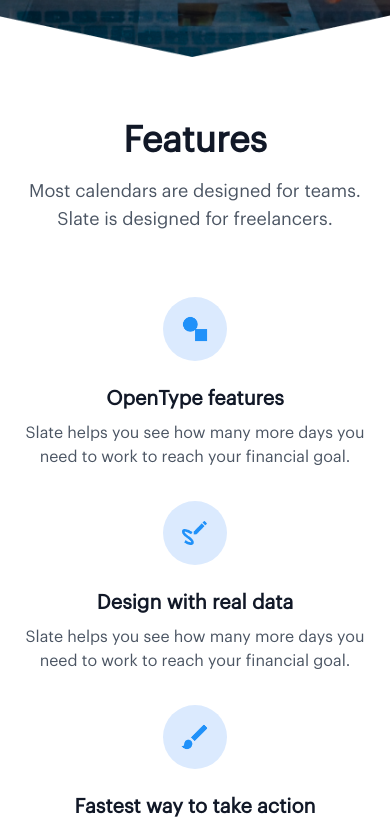
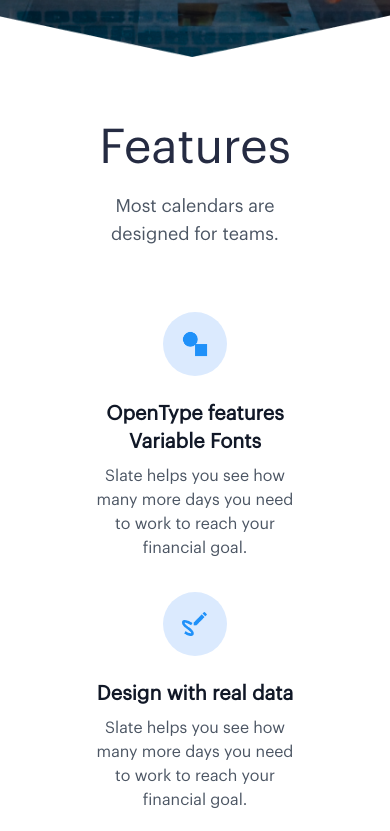
Before and after one commit to mateusmoraes6/figmaland, a React (Vite) app: page / in a window 390 px wide. Shown: the part 787-1618 px from the top of the page. Built offline with nearby package versions, Linux system fonts and the light colour scheme.

Commit message:
style: adjust component styling

```diff
--- a/src/App.jsx
+++ b/src/App.jsx
@@ -5,7 +5,7 @@ import { CalendarFeature } from "./components/CalendarFeature";
 import { Newsletter } from "./components/Newsletter";
 import { Partners } from "./components/Partners";
 import { Testimonials } from "./components/Testimonials";
-import Pricing from "./components/Pricing";
+import { Pricing } from "./components/Pricing";
 import { ContactUs } from "./components/ContactUs";
 import { Footer } from "./components/Footer";
 
--- a/src/components/Feature/index.jsx
+++ b/src/components/Feature/index.jsx
@@ -1,19 +1,24 @@
+import { Heading } from "../Heading";
 import drawing from "../../assets/images/features/mdi_drawing.png";
 import draw from "../../assets/images/features/mdi_draw.png";
 import brush from "../../assets/images/features/mdi_brush.png";
-import { VideoFeature } from "./VideoFeature";
+// import { VideoFeature } from "./VideoFeature";
+import featureVideo from "../../assets/videos/feature_video.mp4";
 
 export const Feature = () => {
   return (
     <div className="bg-white font-graphik py-16">
       <div className="max-w-7xl mx-auto px-4 sm:px-6 lg:px-8">
         <div className="text-center mb-16">
-          <h2 className="text-4xl lg:text-5xl font-bold text-gray-900 mb-4">
+          <Heading type="h2" className="text-gray-900 mb-4">
             Features
-          </h2>
-          <p className="text-lg text-gray-600">
-            Most calendars are designed for teams. Slate is designed for
+          </Heading>
+          <p className="hidden md:block text-lg text-gray-600">
+            Most calendars are designed for teams. <br /> Slate is designed for
             freelancers.
+          </p>
+          <p className="block md:hidden text-lg text-gray-600">
+            Most calendars are <br /> designed for teams.
           </p>
         </div>
 
@@ -22,12 +27,12 @@ export const Feature = () => {
             <div className="w-16 h-16 bg-blue-100 rounded-full mx-auto mb-6 flex items-center justify-center">
               <img src={drawing} alt="OpenType features" className="w-8 h-8" />
             </div>
-            <h3 className="text-xl font-semibold text-gray-900 mb-2">
-              OpenType features
+            <h3 className="text-xl font-bold text-gray-900 mb-2">
+              OpenType features <br /> Variable Fonts
             </h3>
             <p className="text-gray-600">
-              Slate helps you see how many more days you need to work to reach
-              your financial goal.
+              Slate helps you see how <br /> many more days you need <br /> to
+              work to reach your <br /> financial goal.
             </p>
           </div>
 
@@ -35,12 +40,12 @@ export const Feature = () => {
             <div className="w-16 h-16 bg-blue-100 rounded-full mx-auto mb-6 flex items-center justify-center">
               <img src={draw} alt="Design with real data" className="w-8 h-8" />
             </div>
-            <h3 className="text-xl font-semibold text-gray-900 mb-2">
+            <h3 className="text-xl font-bold text-gray-900 mb-2">
               Design with real data
             </h3>
             <p className="text-gray-600">
-              Slate helps you see how many more days you need to work to reach
-              your financial goal.
+              Slate helps you see how <br /> many more days you need <br /> to
+              work to reach your <br /> financial goal.
             </p>
           </div>
 
@@ -52,17 +57,24 @@ export const Feature = () => {
                 className="w-8 h-8"
               />
             </div>
-            <h3 className="text-xl font-semibold text-gray-900 mb-2">
-              Fastest way to take action
+            <h3 className="text-xl font-bold text-gray-900 mb-2">
+              Fastest way to <br /> take action
             </h3>
             <p className="text-gray-600">
-              Slate helps you see how many more days you need to work to reach
-              your financial goal.
+              Slate helps you see how <br /> many more days you need <br /> to
+              work to reach your <br /> financial goal.
             </p>
           </div>
         </div>
 
-        <VideoFeature />
+        <div className="flex items-center justify-center mt-2 h-full">
+          <video
+            src={featureVideo}
+            className="rounded-2xl object-cover shadow-2xl cursor-pointer"
+            alt="Video about feature"
+            controls
+          />
+        </div>
       </div>
     </div>
   );
--- a/src/components/Navbar/index.jsx
+++ b/src/components/Navbar/index.jsx
@@ -112,34 +112,34 @@ export const Navbar = () => {
 
       {/* Mobile Menu */}
       <div className={`md:hidden ${isMenuOpen ? "block" : "hidden"}`}>
-        <div className="px-4 pt-2 pb-4 space-y-4 bg-zinc-800">
+        <div className="px-4 pt-2 pb-4 space-y-4 bg-dark-Background">
           <a
             href="#"
-            className="block text-sm text-white font-medium hover:bg-zinc-700 rounded p-2"
+            className="block text-sm text-white font-medium hover:bg-blue-500 rounded p-2"
           >
             Home
           </a>
           <a
             href="#"
-            className="block text-sm text-white font-medium hover:bg-zinc-700 rounded p-2"
+            className="block text-sm text-white font-medium hover:bg-blue-500 rounded p-2"
           >
             Product
           </a>
           <a
             href="#"
-            className="block text-sm text-white font-medium hover:bg-zinc-700 rounded p-2"
+            className="block text-sm text-white font-medium hover:bg-blue-500 rounded p-2"
           >
             Pricing
           </a>
           <a
             href="#"
-            className="block text-sm text-white font-medium hover:bg-zinc-700 rounded p-2"
+            className="block text-sm text-white font-medium hover:bg-blue-500 rounded p-2"
           >
             About
           </a>
           <a
             href="#"
-            className="block text-sm text-white font-medium hover:bg-zinc-700 rounded p-2"
+            className="block text-sm text-white font-medium hover:bg-blue-500 rounded p-2"
           >
             Contact
           </a>
--- a/src/components/Pricing/index.jsx
+++ b/src/components/Pricing/index.jsx
@@ -44,7 +44,7 @@ PricingCard.propTypes = {
   isPopular: PropTypes.bool,
 };
 
-export default function Pricing() {
+export function Pricing() {
   return (
     <div className="min-h-screen px-4 py-12">
       <div className="text-center text-white mb-12">
```
